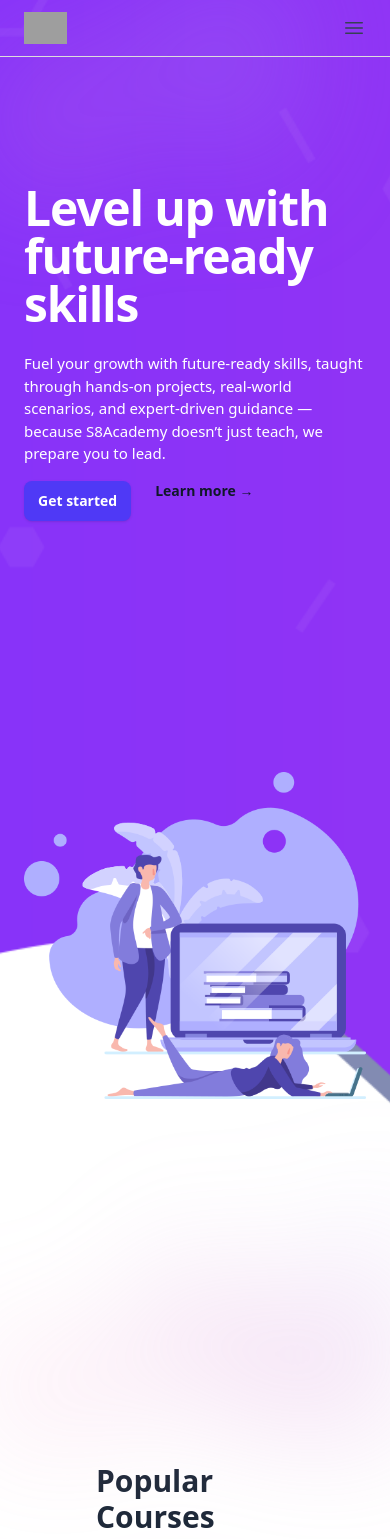
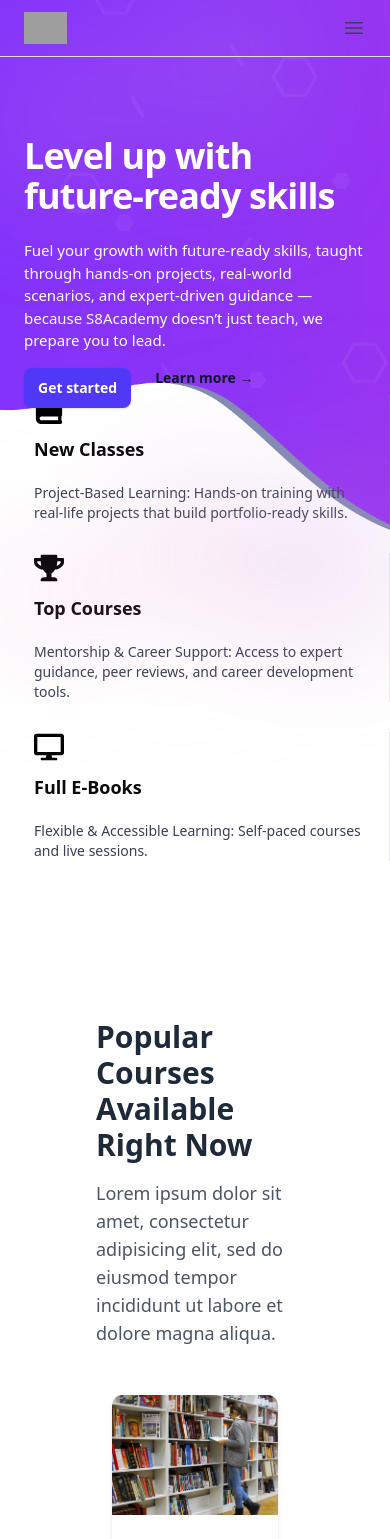
Before and after one commit to devspak-s8/s8Academy, a React (Vite) app: page / in a window 390 px wide. Shown: the top 1539 px of the page. Built offline with nearby package versions, Linux system fonts and the light colour scheme; grey boxes are pictures that could not be loaded.

Commit message:
fix: Did Some responsiveness to the landing page

```diff
--- a/src/components/Courses/courses.jsx
+++ b/src/components/Courses/courses.jsx
@@ -21,6 +21,7 @@ export default function CourseDescription({ course }) {
 
       <h2 className="text-2xl font-bold mb-4">Course description</h2>
       <p className="text-gray-700 mb-2">
+         {course.description}
         <button className="text-blue-600 font-medium ml-1">Read more</button>
 
       </p>
--- a/src/components/Features.jsx
+++ b/src/components/Features.jsx
@@ -8,8 +8,8 @@ const features = [
 
 const Features = () => {
   return (
-    <section className="feature-area mt-[-210px] max-[1680px]:mt-[-110px] max-[1200px]:hidden max-[991px]:mt-0">
-      <div className="container-fluid pl-[190px] max-[767px]:pl-[15px] 2xl:max-w-[1140px] 2xl:pl-0">
+    <section className="feature-area mt-0 lg:mt-[-210px] xl:mt-[-110px]">
+  <div className="container-fluid pl-[15px] lg:pl-[190px] 2xl:max-w-[1140px] 2xl:pl-0">
         <div className="flex flex-wrap">
           {features.map((f, idx) => {
             const Icon = f.icon;
--- a/src/components/LandingPage/Banner.jsx
+++ b/src/components/LandingPage/Banner.jsx
@@ -51,9 +51,8 @@ export default function Example2() {
       >
         <nav
           aria-label="Global"
-          className={`flex items-center justify-between px-6 lg:px-8 transition-[padding] duration-500 ease-in-out ${
-            isExpanded ? "py-6" : "py-3"
-          }`}
+          className={`flex items-center justify-between px-6 lg:px-8 transition-[padding] duration-500 ease-in-out ${isExpanded ? "py-6" : "py-3"
+            }`}
         >
           <div className="flex lg:flex-1">
             <a href="#" className="-m-1.5 p-1.5">
@@ -160,9 +159,10 @@ export default function Example2() {
         </div>
 
         {/* Flex Layout for Left + Right */}
-        <div className="mx-auto max-w-7xl py-32 sm:py-20 lg:py-2 flex flex-col lg:flex-row items-center gap-8">
+        {/* HERO SECTION */}
+        <div className="mx-auto max-w-7xl py-20 sm:py-16 lg:py-12 flex flex-col lg:flex-row items-center gap-8">
           {/* Left Side Text Block */}
-          <div className="w-full lg:w-1/2 mb-32  text-left">
+          <div className="w-full lg:w-1/2 mb-10 text-left">
             <div className="mb-6 hidden sm:flex sm:justify-start">
               <div className="relative rounded-full px-3 py-1 text-sm/6 text-gray-600 ring-1 ring-gray-900/10 hover:ring-gray-900/20">
                 Announcing our next round of funding.
@@ -172,18 +172,18 @@ export default function Example2() {
               </div>
             </div>
             <h1
-              style={{ fontSize: "48px", lineHeight: "1em" }}
-              className="font-bold tracking-tight text-white sm:text-6xl"
+              style={{ fontSize: "36px", lineHeight: "1.1em" }}
+              className="font-bold tracking-tight text-white sm:text-5xl"
             >
               Level up with future-ready skills
             </h1>
             <p
               style={{ fontSize: "15px" }}
-              className="mt-6 lg:w-xl  text-white sm:text-xl"
+              className="mt-6 text-white sm:text-xl"
             >
               Fuel your growth with future-ready skills, taught through hands-on
-              projects, real-world scenarios, and expert-driven guidance —
-              because S8Academy doesn’t just teach, we prepare you to lead.
+              projects, real-world scenarios, and expert-driven guidance — because
+              S8Academy doesn’t just teach, we prepare you to lead.
             </p>
             <div className="mt-4 flex gap-x-6">
               <a
@@ -198,10 +198,9 @@ export default function Example2() {
             </div>
           </div>
 
-          {/* Right Side Placeholder (replace with anything: image, video, widget, etc.) */}
-          <div className="w-full lg:w-1/2 flex justify-center">
-            {/* Example: You could replace this with an <img src="..." /> or a custom component */}
-            <div className="h-[510px] w-[510px]  flex items-center justify-center text-gray-500">
+          {/* Right Side Image - Hidden on small screens */}
+          <div className="w-full lg:w-1/2 flex justify-center hidden sm:flex">
+            <div className="h-[400px] w-[400px] flex items-center justify-center text-gray-500">
               <img
                 src={bannerImg}
                 alt="Banner"
@@ -210,6 +209,7 @@ export default function Example2() {
             </div>
           </div>
         </div>
+
 
         {/* Bottom blurred background shape */}
         <div
--- a/src/components/LandingPage/newsletter.jsx
+++ b/src/components/LandingPage/newsletter.jsx
@@ -20,7 +20,7 @@ export default function Newsletter() {
           <h2 className="text-3xl md:text-4xl font-bold text-black">
             Find Out About The Latest Courses With The
             <span className="block">
-              <span className="text-blue-600">Academy</span> Newsletter
+              <span className="text-purple-500">Academy</span> Newsletter
             </span>
           </h2>
         </div>
@@ -33,7 +33,7 @@ export default function Newsletter() {
               value={email}
               onChange={(e) => setEmail(e.target.value)}
               required
-              className="flex-grow px-4 py-3 rounded-md border border-gray-200 bg-white focus:outline-none focus:ring-2 focus:ring-blue-500"
+              className="flex-grow px-4 py-3 rounded-md border border-gray-200 bg-white focus:outline-none focus:ring-2 focus:ring-purple-500"
             />
             <button
               type="submit"
@@ -46,7 +46,7 @@ export default function Newsletter() {
       </div>
 
       {/* Blue curved shape */}
-      <div className="absolute top-0 right-0 w-1/2 h-full bg-blue-600 rounded-l-full -mr-20 z-0"></div>
+      <div className="absolute top-0 right-0 w-1/2 h-full bg-purple-500 rounded-l-full -mr-20 z-0"></div>
     </div>
   )
 }
```
